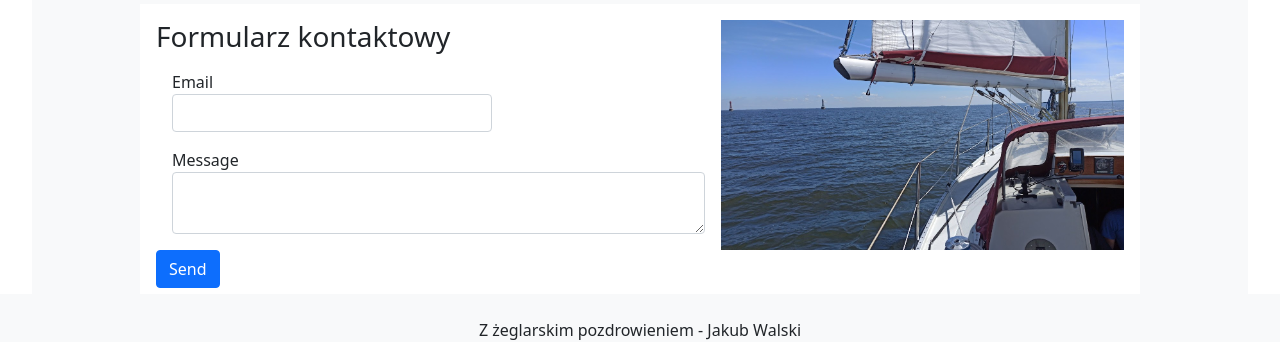
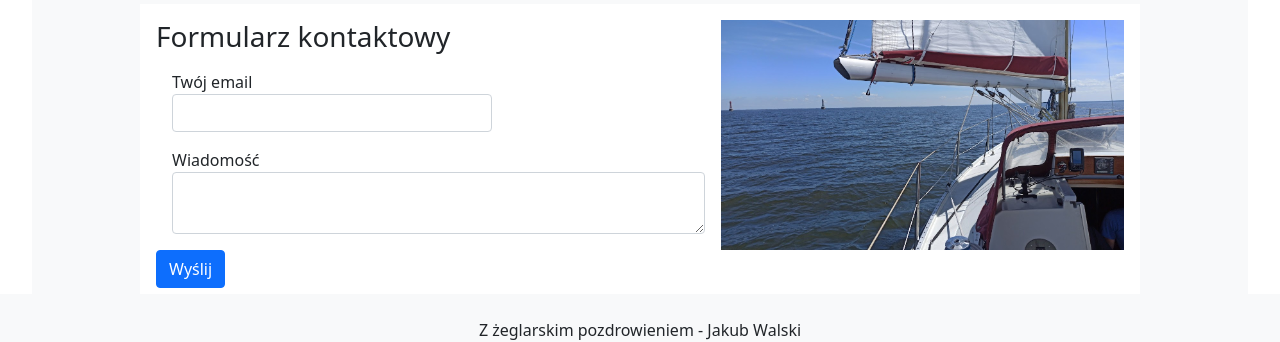
Before and after one commit to CarolKuch/sailor, an Angular app: page /contact in a window 1280 px wide. Shown: the part 418-760 px from the top of the page. Built offline with nearby package versions, Linux system fonts and the light colour scheme.

Commit message:
test to contact-form added

```diff
--- a/src/app/contact/contact-form/contact-form.component.html
+++ b/src/app/contact/contact-form/contact-form.component.html
@@ -5,13 +5,13 @@
     <div class="col-md-7">
       <h3>Formularz kontaktowy</h3>
       <div class="form-group">
-        <label>Email</label>
+        <label>Twój email</label>
         <input type="email"
               formControlName="email"
               class="form-control form-control-email">
       </div>
       <div class="form-group">
-        <label>Message</label>
+        <label>Wiadomość</label>
         <textarea type="text"
               formControlName="message"
               class="form-control form-control-message">
@@ -27,5 +27,5 @@
   </div>
   <button
     type="submit"
-    class="btn btn-primary">Send</button>
+    class="btn btn-primary">Wyślij</button>
 </form>
--- a/src/app/contact/contact-form/contact-form.component.ts
+++ b/src/app/contact/contact-form/contact-form.component.ts
@@ -21,10 +21,10 @@ export class ContactFormComponent {
 
   constructor(private fb: FormBuilder) { }
 
+  //TEMPORARY - object is to be sent to API
   submit() {
-    console.log(`Twoja wiadomość się tu pokazuje: ${this.form.value.message}`);
     if (this.form.valid) {
-      console.log("Wysłano");
+      return this.form.value;
     }
   }
 }
```
Also changed, not shown: 1 other file (tests, documents, lock files or other folders).
